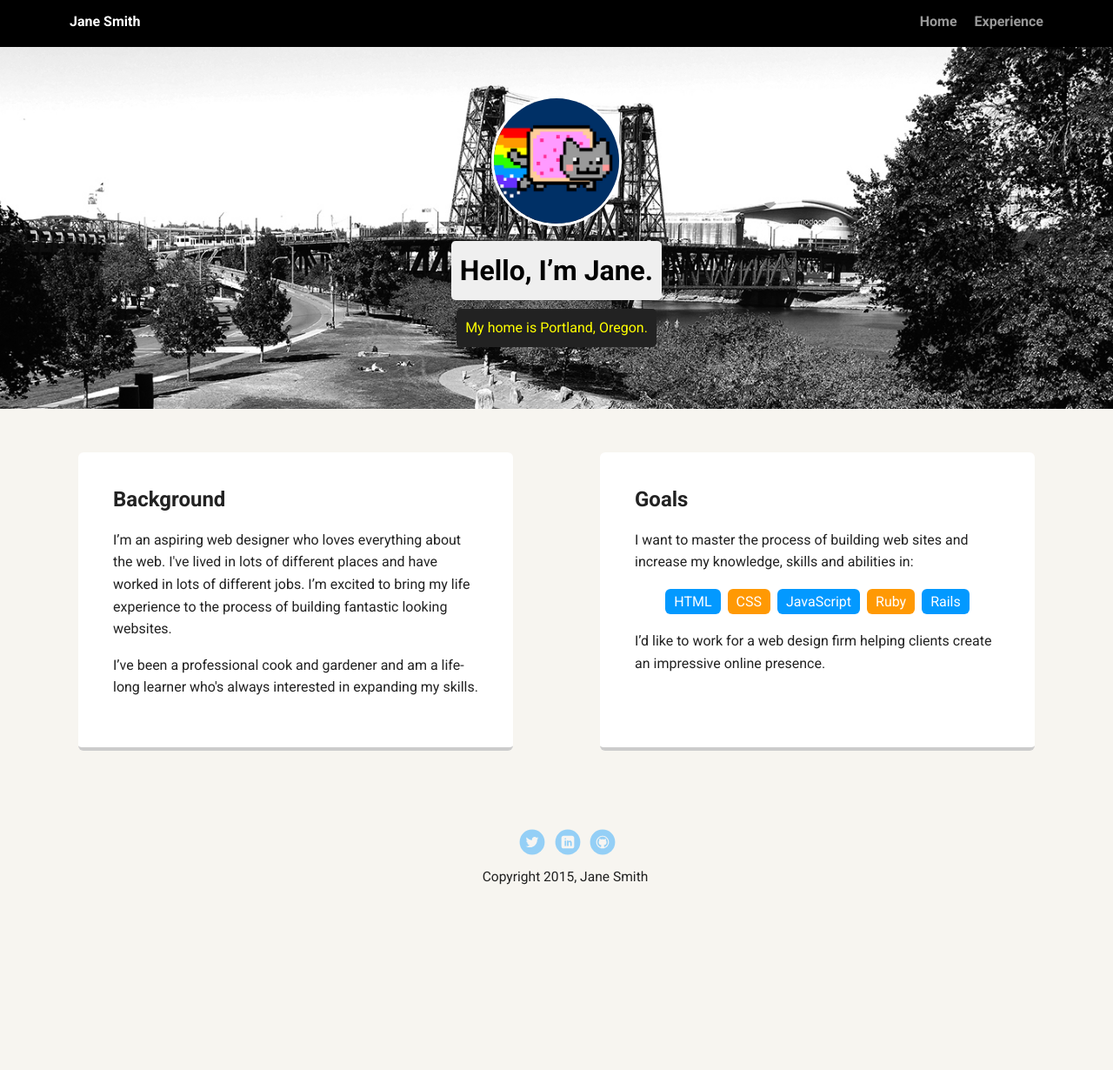
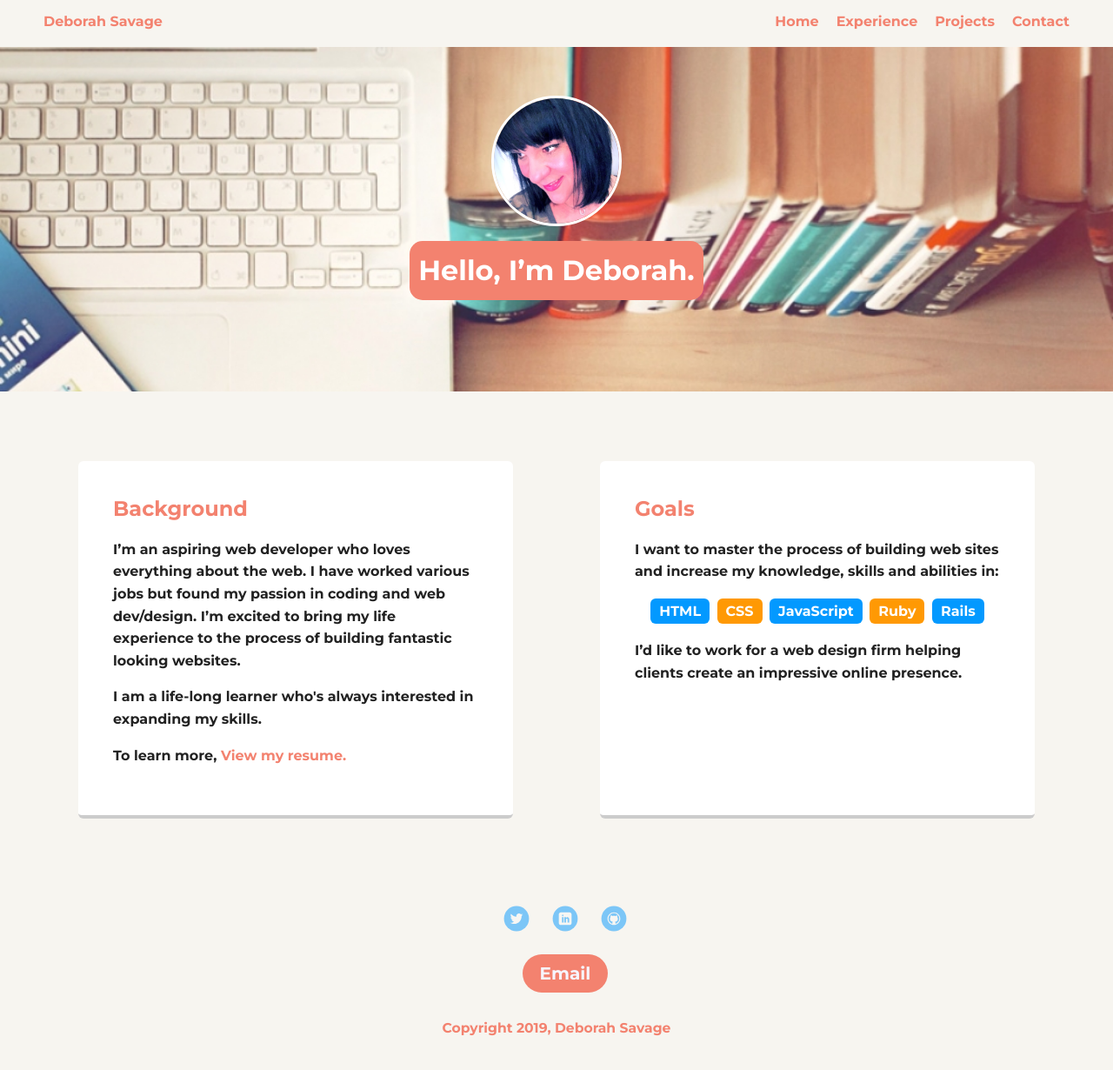
Before and after one commit to DeborahSavage/techdegree-project-1, a plain HTML site: page index.html in a window 1280 px wide. Shown: the whole page at 87% size. Before the commit the page ends 1112 px from the top, so only its background shows below. Drawn offline with Linux system fonts and the light colour scheme; a web font is replaced by a local one.

Commit message:
added files

```diff
--- a/index.html
+++ b/index.html
@@ -1,32 +1,40 @@
 <!doctype html>
 <html lang="en">
+
 <head>
   <meta charset="utf-8">
-  <title>Jane Smith's Profile</title>
+  <title>Deborah Savage's Profile</title>
   <meta name="viewport" content="width=device-width, initial-scale=1.0">
   <link rel="stylesheet" href="styles.css">
-  <link href="https://fonts.googleapis.com/css?family=Muli%7CRoboto:400,300,500,700,900" rel="stylesheet"></head>
+  <link href="https://fonts.googleapis.com/css?family=Montserrat:700&display=swap" rel="stylesheet">
+</head>
+
 <body>
 
   <div class="main-nav">
     <ul class="nav">
-          <li class="name">Jane Smith</li>
-          <li><a href="#">Home</a></li>
-          <li><a href="#">Experience</a></li>
+      <li class="name">Deborah Savage</li>
+      <li><a href="index.html">Home</a></li>
+      <li><a href="resume.html">Experience</a></li>
+      <li><a href="projects.html">Projects</a></li>
+      <li><a href="#footer">Contact</a></li>
     </ul>
   </div>
 
   <header>
-      <img src="images/me.png" alt="Drawing of Jane Smith" class="profile-image">
-      <h1 class="tag name">Hello, I’m Jane.</h1>
-      <p class="tag location">My home is Portland, Oregon.</p>
+    <img src="me2.jpg" alt="Picture of me" class="profile-image">
+    <h1 class="tag name">Hello, I’m Deborah.</h1>
+
   </header>
 
   <main class="flex">
     <div class="card">
       <h2>Background</h2>
-        <p>I’m an aspiring web designer who loves everything about the web. I've lived in lots of different places and have worked in lots of different jobs. I’m excited to bring my life experience to the process of building fantastic looking websites.</p>
-        <p>I’ve been a professional cook and gardener and am a life-long learner who's always interested in expanding my skills.</p>
+      <p>I’m an aspiring web developer who loves everything about the web. I have worked various jobs but found my passion in coding and web dev/design. I’m excited to bring my life experience to the process of building fantastic looking websites.
+      </p>
+      <p>I am a life-long learner who's always interested in expanding my skills.</p>
+      <p>To learn more, <a href="resume.html">View my resume.</a></p>
+
     </div>
 
     <div class="card">
@@ -43,13 +51,18 @@
     </div>
 
   </main>
-    <footer>
+  <footer id="footer">
     <ul>
-        <li><a href="#" class="social twitter">Twitter</a></li>
-        <li><a href="#" class="social linkedin">LinkedIn</a></li>
-        <li><a href="#" class="social github">Github</a></li>
-      </ul>
-      <p class="copyright">Copyright 2015, Jane Smith</p>
+      <li><a href="https://twitter.com/savageDgirl" class="social twitter">Twitter</a></li>
+      <li><a href="https://www.linkedin.com/in/deborah-savage-18a49b188/" class="social linkedin">LinkedIn</a></li>
+      <li><a href="https://github.com/savaged725" class="social github">Github</a></li>
+    </ul><br>
+
+    <a class="butn" href="mailto:deborahsavagedesigns@gmail.com">Email</a><br>
+
+    <br>
+    <p class="copyright">Copyright 2019, Deborah Savage</p>
   </footer>
 </body>
+
 </html>
--- /dev/null
+++ b/projects.css
@@ -0,0 +1,67 @@
+.card {
+  margin: 100px auto;
+  padding: 50px 60px 20px 60px;
+  width: 4000px;
+  text-align: center;
+  background: #fff;
+  border-radius: 6px;
+  border: 4px solid #f3826f;
+
+}
+
+a {
+  text-decoration: none;
+  color:#50b6bb;
+}
+
+a:hover {
+  color: #f3826f
+
+}
+
+
+body {
+  background: #f7f5f0;
+  font-family: 'Montserrat', sans-serif;
+  text-align: center;
+}
+
+.btn a:hover {
+   color: #50b6bb;
+}
+
+
+.card-text {
+  color: #f3826f;
+}
+
+.card-title {
+
+  color: #f3826f;
+}
+
+.card-title-one {
+
+  color: #f3826f
+}
+
+header {
+  color: #f3826f;
+}
+
+h1 {
+  background-color: #f3826f;
+  color: #fff;
+  padding: 30px;
+  border-radius: 15px;
+  display: table;
+  margin: 30px auto;
+}
+
+h6 {
+  color: #f3826f;
+}
+
+footer {
+  margin: -5%;
+}
--- /dev/null
+++ b/resume.css
@@ -0,0 +1,64 @@
+body {
+  margin: 0;
+  padding: 0;
+  text-align: center;
+  font-family: 'Montserrat', sans-serif;
+  color: #f3826f;
+  background-color: #f7f5f0;
+}
+
+a {
+  color: #f3826f;
+  text-decoration: none;
+}
+
+a:hover {
+  color: #50b6bb;
+}
+
+.main-image {
+  border: solid 4px #f3826f;
+  border-radius: 50%;
+}
+
+h1 {
+  background-color: #f3826f;
+  color: #fff;
+  padding: 30px;
+  border-radius: 15px;
+  display: table;
+  margin: 30px auto;
+}
+
+header .main-image {
+  margin-top: 50px;
+  width: 150px;
+  height: 150px;
+  border-radius: 50%;
+  border: 3px solid #f3826f;
+  transition: all .5s;
+}
+
+header .main-image:hover {
+  transform: scale(1.2) rotate(360deg);
+}
+
+.nav {
+  justify-content: space-around;
+  font-weight: 700;
+  list-style-type: none;
+  margin: 0 auto;
+  padding: 0;
+}
+
+.nav a:hover {
+  color: #50b6bb;
+}
+
+p {
+  color: black;
+}
+
+.section-title {
+ text-transform: capitalize;
+}
--- a/styles.css
+++ b/styles.css
@@ -7,7 +7,7 @@ body {
   margin: 0;
   padding: 0;
   text-align: center;
-  font-family: 'Roboto', sans-serif;
+  font-family: 'Montserrat', sans-serif;
   color: #222;
   background: #f7f5f0;
 }
@@ -15,17 +15,36 @@ body {
 
 a {
   text-decoration: none;
-  color: #999;
+  color: #f3826f;
 }
 a:hover {
-  color: #6633ff;
+  color: #50b6bb;
 }
 
 /* Section Styles */
+.butn {
+  -webkit-border-radius: 28;
+  -moz-border-radius: 28;
+  border-radius: 28px;
+  font-family: 'Montserrat', sans-serif;
+  color: #f7f5ff;
+  font-size: 20px;
+  background: #f3826f;
+  padding: 10px 20px 10px 20px;
+  text-decoration: none;
+}
+
+.butn:hover {
+  background: #50b6bb;
+  color: #f7f5f0;
+  text-decoration: none;
+}
+
+
 
 .main-nav {
   width: 100%;
-  background: black;
+  background: #f7f5f0;
   min-height: 30px;
   padding: 10px;
   position: fixed;
@@ -39,11 +58,8 @@ a:hover {
   margin: 0 auto;
   padding: 0;
 }
-
 .nav .name {
-    display: block;
-    margin-right: auto;
-    color: white;
+  display: none;
 }
 .nav li {
   padding: 5px 10px 10px 10px;
@@ -52,12 +68,12 @@ a:hover {
   transition: all .5s;
 }
 .nav a:hover {
-  color: white
+  color: #50b6bb;
 }
 
 header {
   text-align: center;
-  background: url('images/portland.jpg') no-repeat top center ;
+  background: url('placeimg_1000_989_tech.jpg') no-repeat top center ;
   background-size: cover;
   overflow: hidden;
   padding-top: 60px;
@@ -74,19 +90,19 @@ header .profile-image {
   transition: all .5s;
 }
 header .profile-image:hover {
-  transform: scale(1.2) rotate(5deg);
+  transform: scale(1.2) rotate(360deg);
 }
 .tag {
-  background-color: #efefef;
-  color: black;
+  background-color: #f3826f;
+  color: #fff;
   padding: 10px;
-  border-radius: 5px;
+  border-radius: 15px;
   display: table;
   margin: 10px auto;
 }
 .location {
-  background-color: #222;
-  color: yellow;
+  background-color: #fff;
+  color: #f3826f;
 }
 .card {
   margin: 30px;
@@ -96,10 +112,9 @@ header .profile-image:hover {
   background: #fff;
   border-bottom: 4px solid #ccc;
   border-radius: 6px;
-  transition: all .5s;
 }
 .card:hover {
-  border-color: #ff99ff;
+  border-color: #f3826f;
 }
 
 ul.skills {
@@ -127,7 +142,9 @@ footer {
 }
 
 footer .copyright {
+  color: #f3826f;
   top: -8px;
+  margin-right: 20px;
   font-size: .75em;
 }
 
@@ -148,17 +165,23 @@ a.social {
   width: 30px;
   height: 30px;
   background-size: 30px 30px;
-  opacity: .4;
-  transition: all .5s;
+  opacity: .5;
+  transition: all .25s;
 }
 a.twitter {
-  background-image: url(images/twitter.svg);
+  background-image: url(img/twitter.svg);
+ color: #f3826f;
+ margin: 10px;
+
 }
+
 a.linkedin {
-  background-image: url(images/linkedin.svg);
+  background-image: url(img/linkedin.svg);
+  margin: 10px;
 }
 a.github {
-  background-image: url(images/github.svg);
+  background-image: url(img/github.svg);
+  margin: 10px;
 }
 a.social:hover {
   opacity: 1;
@@ -171,26 +194,28 @@ a.social:hover {
 @media screen and (min-width: 720px) {
 
   .flex {
-      display: -ms-flexbox;      /* TWEENER - IE 10 */
       display: flex;
       max-width: 1200px;
-      -ms-flex-pack: distribute;
       justify-content: space-around;
       margin: 0 auto;
   }
 
   header {
-    min-height: 470px;
+    min-height: 450px;
   }
 
   .nav {
     max-width: 1200px;
-    padding: 0 30px;
   }
 
+  .nav .name {
+    display: block;
+    margin-right: auto;
+    color: #f3826f;
+  }
 
   main {
-    padding-top: 20px;
+    padding-top: 50px;
   }
 
   main p {
@@ -204,3 +229,7 @@ a.social:hover {
   }
 
 }
+
+h2 {
+  color: #f3826f;
+}
```
Also changed, not shown: projects.html (added, +37 -0 lines), resume.html (added, +37 -0 lines), img/github.svg (added), img/linkedin.svg (added), img/project1.jpg (added), img/twitter.svg (added), img/website.jpg (added), me2.jpg (added), placeimg_1000_989_tech.jpg (added). Lines whose indentation alone changed are shown as unchanged.
